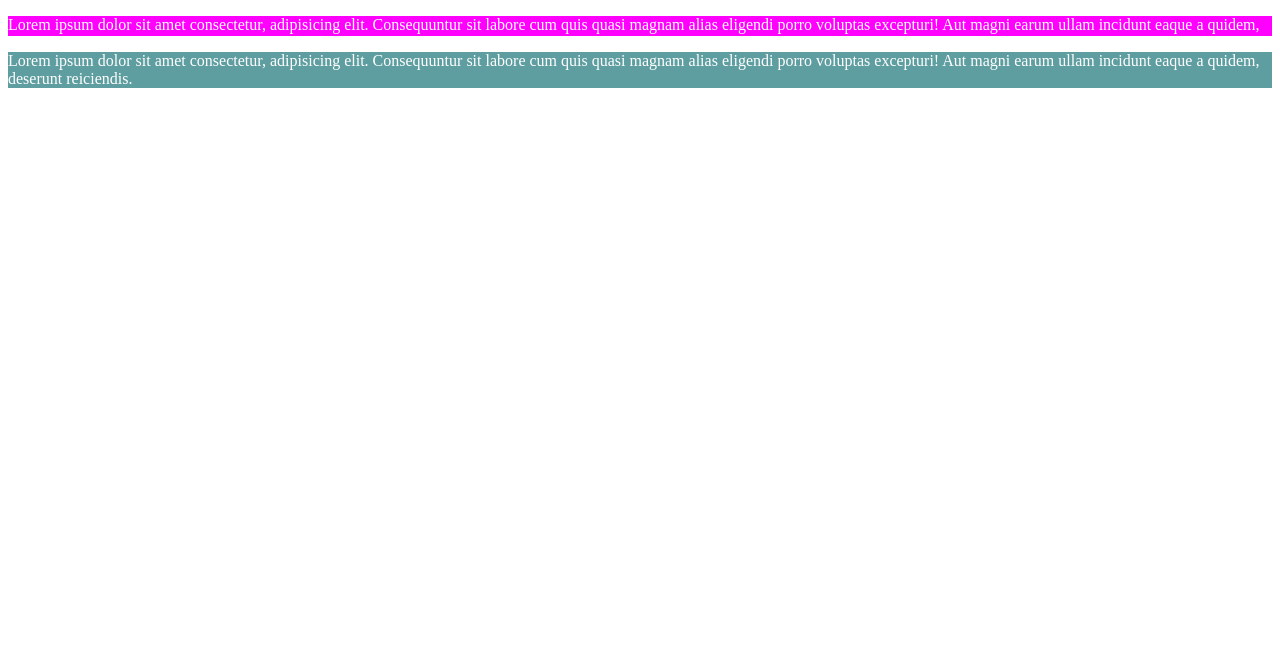
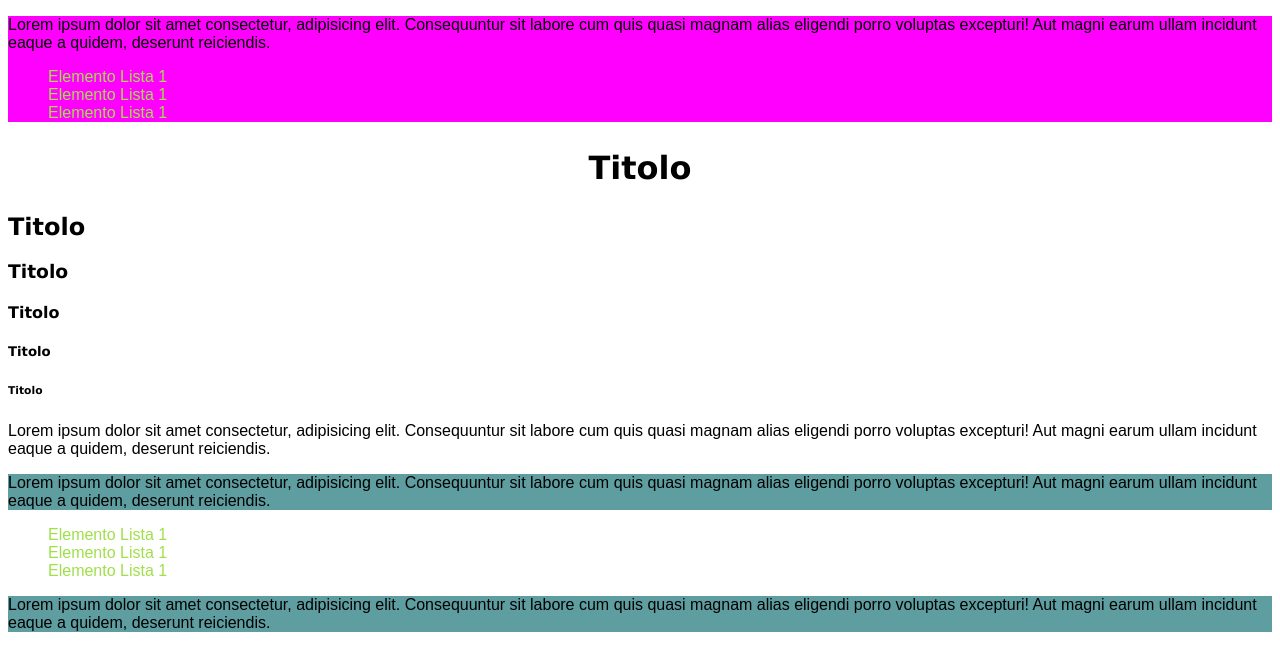
Before and after one commit to amletodellaloggia/primo-css, a plain HTML site: page index.html in a window 1280 px wide. Drawn offline with Linux system fonts and the light colour scheme.

Commit message:
[add] elementi html, esempi css

```diff
--- a/assets/css/style.css
+++ b/assets/css/style.css
@@ -1,10 +1,35 @@
 /* CSS */
+/* Esempi di CSS */
+
+/* selettore tag */
+body {
+	font-family: Arial, Helvetica, sans-serif;
+}
+
+p {
+	color: rgb(0, 0, 0);
+}
+li {
+	list-style: none;
+	color: rgb(159, 224, 74);
+}
+
+/* Assegnazione CSS a più elementi */
+/* Separando con virgola, si includono più elementi */
+h1, h2, h3, h4, h5, h6 {
+	font-family: Verdana, Geneva, Tahoma, sans-serif;
+}
+h1 {
+	font-size: 32px;
+	text-align: center;
+}
+
+/* Selettore id */
 #main-box {
-	height: 20px;
 	background-color: fuchsia;
-	color: white;
 }
-.generic-box {
+
+/* Selettore class */
+.generic-box, .secondary-box {
 	background-color: cadetblue;
-	color: white;
 }
--- a/index.html
+++ b/index.html
@@ -8,10 +8,35 @@
 </head>
 <body>
 	<div id="main-box">
+	<p>Lorem ipsum dolor sit amet consectetur, adipisicing elit. Consequuntur sit labore cum quis quasi magnam alias eligendi porro voluptas excepturi! Aut magni earum ullam incidunt eaque a quidem, deserunt reiciendis.
+		<ul>
+			<li> Elemento Lista 1</li>
+			<li> Elemento Lista 1</li>
+			<li> Elemento Lista 1</li>
+		</ul>
+	</p>
+	</div>
+	<section>
+		<h1>Titolo</h1>
+		<h2>Titolo</h2>
+		<h3>Titolo</h3>
+		<h4>Titolo</h4>
+		<h5>Titolo</h5>
+		<h6>Titolo</h6>
 	<p>Lorem ipsum dolor sit amet consectetur, adipisicing elit. Consequuntur sit labore cum quis quasi magnam alias eligendi porro voluptas excepturi! Aut magni earum ullam incidunt eaque a quidem, deserunt reiciendis.</p>
-	</div>
+	</section>
 	<div class="generic-box">
 	<p>Lorem ipsum dolor sit amet consectetur, adipisicing elit. Consequuntur sit labore cum quis quasi magnam alias eligendi porro voluptas excepturi! Aut magni earum ullam incidunt eaque a quidem, deserunt reiciendis.</p>
 	</div>
+	<ul>
+		<li> Elemento Lista 1</li>
+		<li> Elemento Lista 1</li>
+		<li> Elemento Lista 1</li>
+	</ul>
+	<div class="secondary-box">
+	<p>Lorem ipsum dolor sit amet consectetur, adipisicing elit. Consequuntur sit labore cum quis quasi magnam alias eligendi porro voluptas excepturi! Aut magni earum ullam incidunt eaque a quidem, deserunt reiciendis.</p>
+	</div>
+
+
 </body>
 </html>
```
